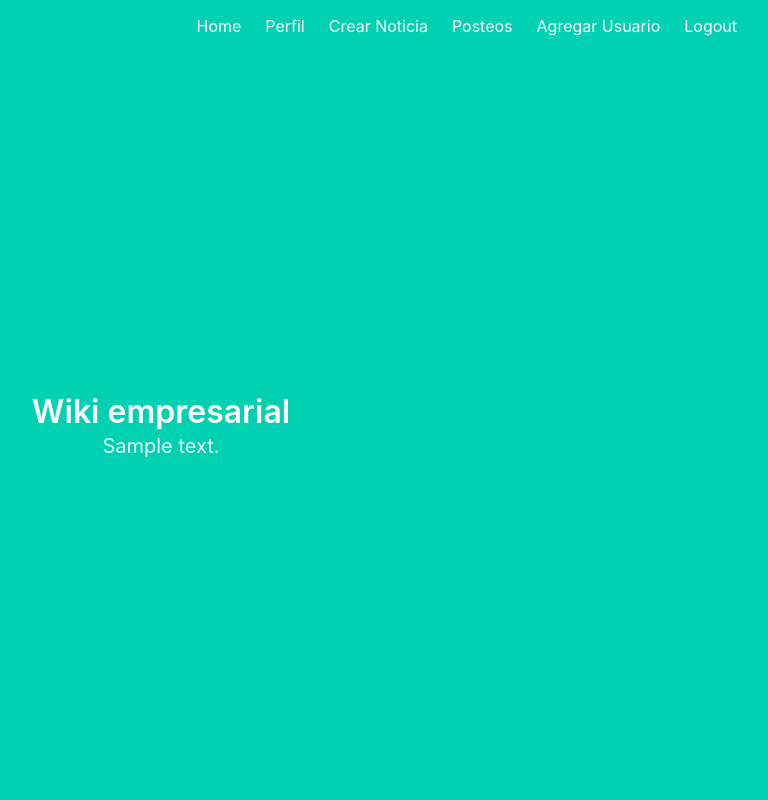
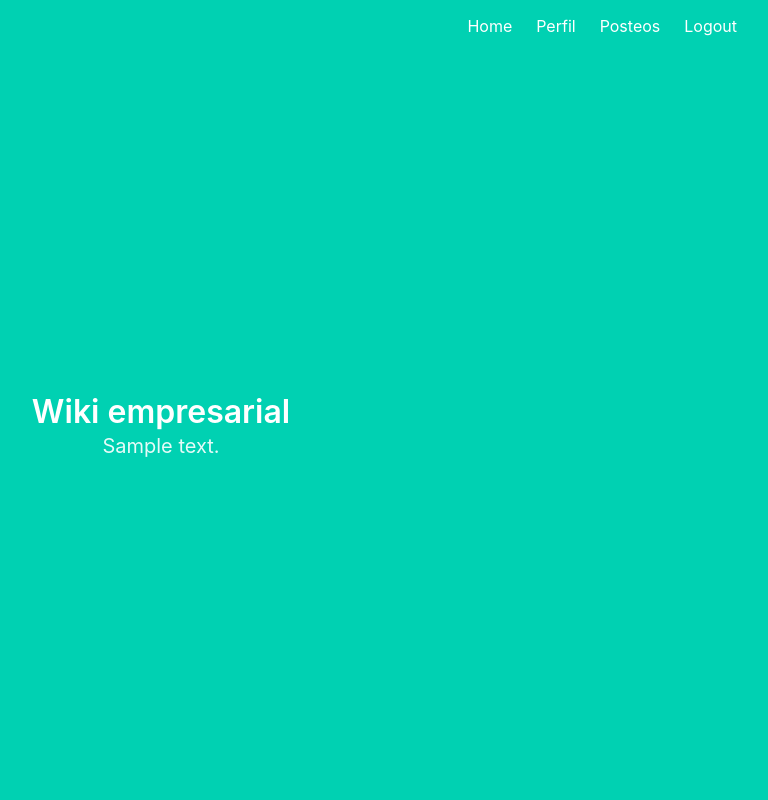
Before and after one commit to FrancoCirillo/unsafe_webpage, a Flask app: page / in a window 1280 px wide. Shown: the whole page, without its empty margins (479-1247 px from the left). Run offline with Flask 2, Linux system fonts and the light colour scheme; a user stored in the database is signed in; tables that the repository leaves empty hold one stand-in row (values such as "Sample post").

Commit message:
Make post creation capability admin only

```diff
--- a/templates/base.html
+++ b/templates/base.html
@@ -25,15 +25,17 @@
                             <a href="{{ url_for('profile') }}" class="navbar-item">
                                 Perfil
                             </a>
-                            <a href="{{ url_for('creacion_post') }}" class="navbar-item">
-                                Crear Noticia
-                            </a>
                             <a href="{{ url_for('posts') }}" class="navbar-item">
                                 Posteos
                             </a>
-                            <a href="{{ url_for('register') }}" class="navbar-item">
-                                Agregar Usuario
-                            </a>
+                            {% if 'admin' in current_user.roles %}
+                                <a href="{{ url_for('creacion_post') }}" class="navbar-item">
+                                    Crear Noticia
+                                </a>
+                                <a href="{{ url_for('register') }}" class="navbar-item">
+                                    Agregar Usuario
+                                </a>
+                            {% endif %}
                         {% endif %}
                         {% if not current_user.is_authenticated %}
                             <a href="{{ url_for('security.login') }}" class="navbar-item">
```
